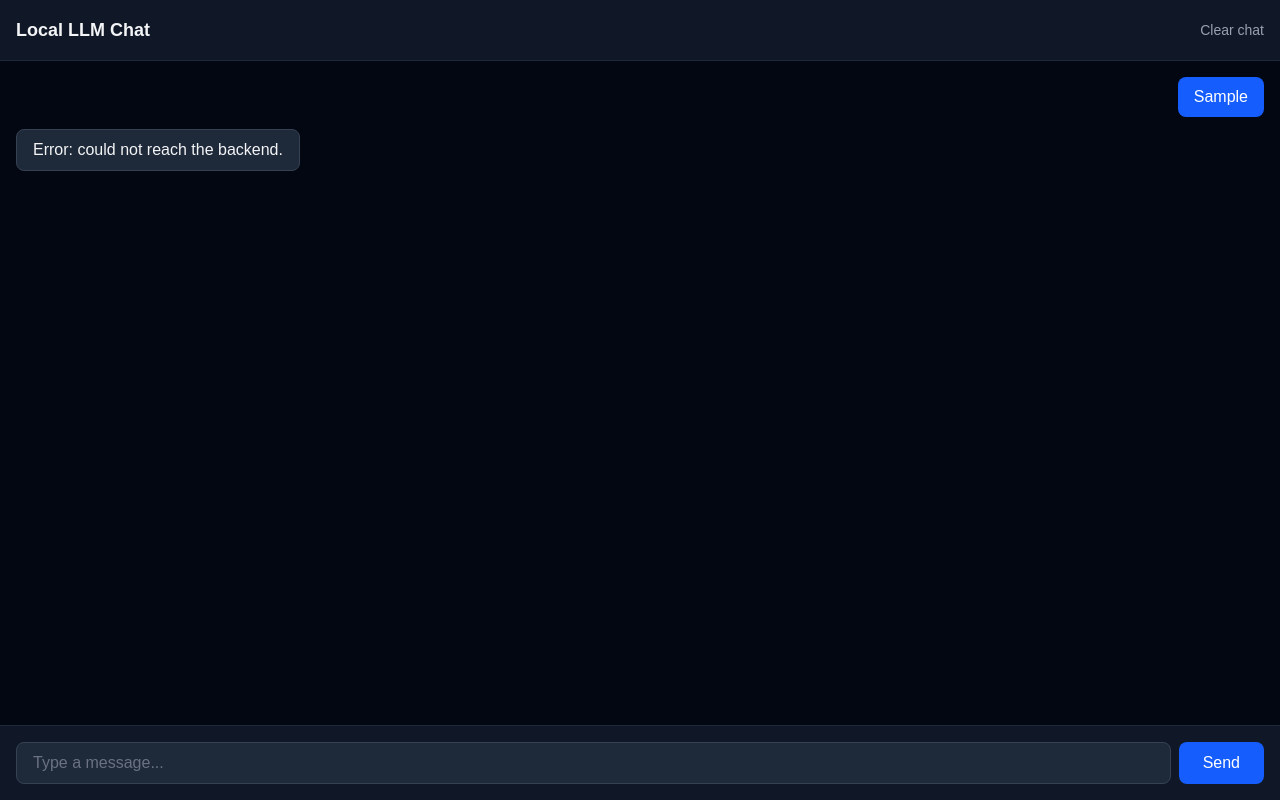
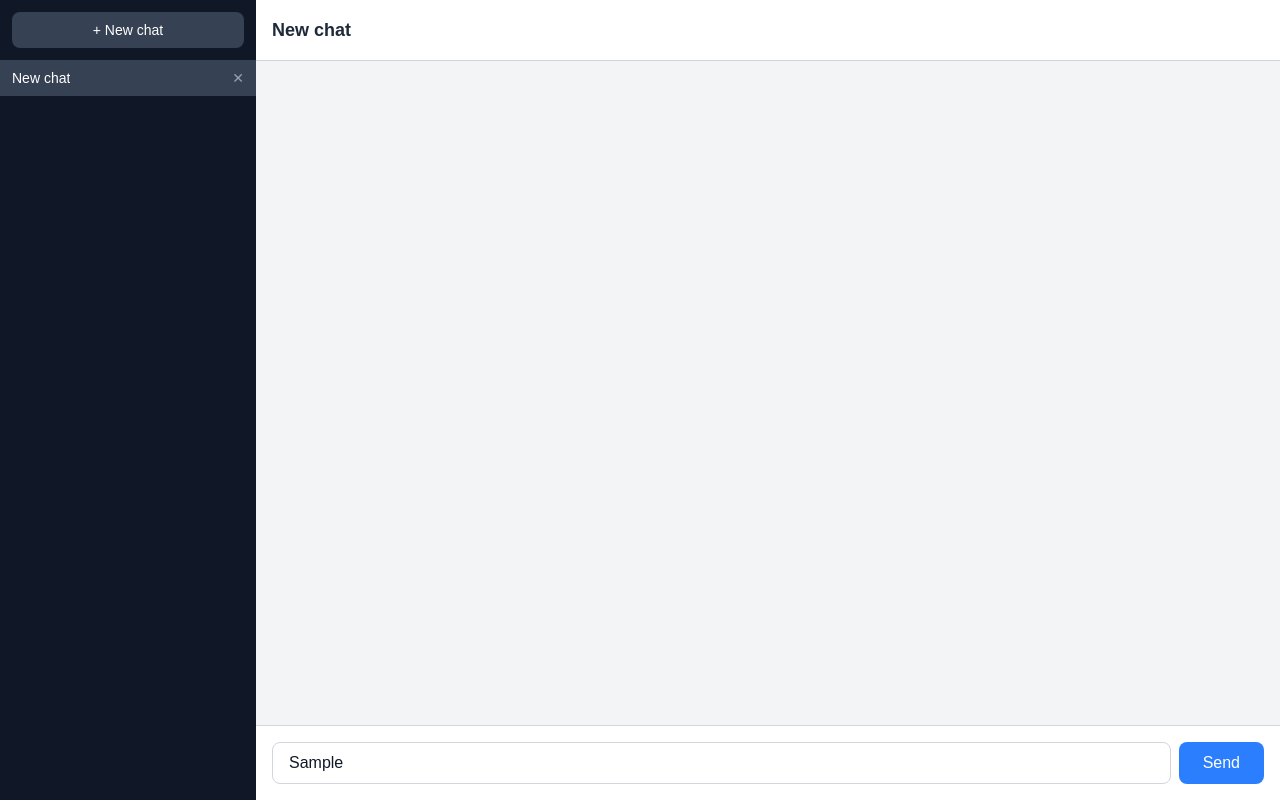
Before and after one commit to mah1dkund1/local-llm-rag, a Next.js app in the folder frontend/: page / in a window 1280 px wide. Both pictures are taken after typing "Sample" into the empty fields and a click on the button "Send". Built offline with nearby package versions, Linux system fonts and the light colour scheme; no server answers.

Commit message:
Added a sidebar for selecting between new or past chats, browser level localstorage

```diff
--- a/frontend/app/page.tsx
+++ b/frontend/app/page.tsx
@@ -9,14 +9,25 @@ type Message =
   content: string;
 }
 
-const STORAGE_KEY = "chat-history";
+type Chat = {
+  id: string;
+  title: string ;
+  messages: Message[];
+
+
+};
+
+const STORAGE_KEY = "chat-lists";
 
 
 export default function Home(){
 
   //states for prompt , input , and loading status
 
-  const [messages, setMessages] = useState<Message[]>([]);
+  const [chats, setChats] = useState<Chat[]>([]);
+
+  const [activeChatId, setActiveChatId] = useState<string | null>(null);
+
 
   const[input, setInput] = useState("");
 
@@ -27,30 +38,80 @@ export default function Home(){
 useEffect(() => {
   const saved = localStorage.getItem(STORAGE_KEY);
   if (saved) {
-    setMessages(JSON.parse(saved));
+    const parsed: Chat[] = JSON.parse(saved);
+    setChats(parsed);
+    if(parsed.length > 0) {
+      setActiveChatId(parsed[0].id);
+    }
 
   }
 }, []);
 
 useEffect(() => {
-  localStorage.setItem(STORAGE_KEY, JSON.stringify(messages));
-  }, [messages]);
+  if (chats.length> 0){
+    localStorage.setItem(STORAGE_KEY, JSON.stringify(chats));
+  }
+
+}, [chats]) ;
+
+const activeChat = chats.find((c) => c.id === activeChatId);
+
+const createNewChat = () => {
+  const newChat: Chat = {
+    id: crypto.randomUUID(),
+    title: "New chat",
+    messages: [],
+  };
+  setChats((prev) => [newChat, ...prev]);
+  setActiveChatId(newChat.id);
+};
+
+const deleteChat = (id: string) => {
+  setChats((prev) => prev.filter((c) => c.id !== id));
+  if (activeChatId === id)
+  {
+    setActiveChatId(null);
+  }
+};
+
+const updateActiveChatMessages = (updater: (prev: Message[]) => Message[]) => {
+    setChats((prev) =>
+      prev.map((c) => {
+        if (c.id !== activeChatId) return c;
+
+        const newMessages = updater(c.messages);
+        const newTitle =
+          c.messages.length === 0 && newMessages.length > 0
+            ? newMessages[0].content.slice(0, 30)
+            : c.title;
+
+        return { ...c, messages: newMessages, title: newTitle };
+      })
+    );
+  };
 
   const sendMessage = async () => {
-    if ( input.trim() === "") return;
+    if (input.trim() === "") return ;
 
-    const userMessage: Message = { role: "user", content: input  } ;
-    setMessages((prev) => [...prev, userMessage]);
+    if(!activeChatId) {
+      createNewChat();
+      return ;
+    }
+
+   const userMessage: Message = {role: "user", content: input };
+
+   updateActiveChatMessages((prev) => [...prev, userMessage]);
+
    setInput("");
+
    setLoading(true);
 
    try {
 
     const response = await fetch("http://localhost:8000/chat", {
       method: "POST",
-        headers: { "Content-Type": "application/json"},
-        body: JSON.stringify({message: userMessage.content }),
-
+      headers: {"Content-Type": "application/json" },
+      body: JSON.stringify({ message: userMessage.content}),
     });
 
     const data = await response.json();
@@ -58,26 +119,24 @@ useEffect(() => {
     const assistantMessage: Message = {
       role: "assistant",
       content: data.reply,
-
     };
 
-      setMessages((prev) => [...prev, assistantMessage]);
-    } catch (error) {
-      console.error("Failed to get response", error);
+    updateActiveChatMessages((prev) => [...prev, assistantMessage]);
+   }
+     catch (error) {
+      console.error ("Failed to get response: ", error);
       const errorMessage: Message = {
         role: "assistant",
         content: "Error: could not reach the backend.",
 
       };
 
-      setMessages((prev) => [...prev, errorMessage]);
-
-    }  finally {
+      updateActiveChatMessages((prev) => [...prev, errorMessage]);
+     } finally {
       setLoading(false);
-
      }
 
-  } ;
+  };
 
   const handleKeyDown = (e: React.KeyboardEvent<HTMLInputElement>) => {
     if (e.key === "Enter") {
@@ -85,25 +144,52 @@ const handleKeyDown = (e: React.KeyboardEvent<HTMLInputElement>) => {
     }
   };
 
-const clearChat = () => {
-  setMessages([]);
-  localStorage.removeItems(STORAGE_KEY);
-}
+  return (
+    <div className="flex h-screen bg-gray-100">
+      {/* Sidebar */}
+      <div className="w-64 bg-gray-900 text-white flex flex-col">
+        <button
+          onClick={createNewChat}
+          className="m-3 p-2 rounded-lg bg-gray-700 hover:bg-gray-600 text-sm"
+        >
+          + New chat
+        </button>
+        <div className="flex-1 overflow-y-auto">
+          {chats.map((chat) => (
+            <div
+              key={chat.id}
+              onClick={() => setActiveChatId(chat.id)}
+              className={`flex justify-between items-center px-3 py-2 cursor-pointer text-sm ${
+                chat.id === activeChatId
+                  ? "bg-gray-700"
+                  : "hover:bg-gray-800"
+              }`}
+            >
+              <span className="truncate">{chat.title}</span>
+              <button
+                onClick={(e) => {
+                  e.stopPropagation();
+                  deleteChat(chat.id);
+                }}
+                className="text-gray-400 hover:text-red-400 ml-2"
+              >
+                ✕
+              </button>
+            </div>
+          ))}
+        </div>
+      </div>
 
-  return (
-    <div className="flex flex-col h-screen bg-gray-950">
-      <div className="flex justify-between items-center p-4 bg-gray-900 border-b border-gray-800">
-        <h1 className="text-lg font-semibold text-gray-100">Local LLM Chat</h1>
-        <button
-          onClick={clearChat}
-          className="text-sm text-gray-400 hover:text-red-400"
-        >
-          Clear chat
-        </button>
+      {/* Main chat panel */}
+      <div className="flex-1 flex flex-col">
+        <div className="p-4 bg-white border-b border-gray-300">
+          <h1 className="text-lg font-semibold text-gray-800">
+            {activeChat ? activeChat.title : "Local LLM Chat"}
+          </h1>
         </div>
 
         <div className="flex-1 overflow-y-auto p-4 space-y-3">
-        {messages.map((msg, index) => (
+          {activeChat?.messages.map((msg, index) => (
             <div
               key={index}
               className={`flex ${
@@ -113,8 +199,8 @@ const clearChat = () => {
               <div
                 className={`max-w-[70%] px-4 py-2 rounded-lg ${
                   msg.role === "user"
-                  ? "bg-blue-600 text-white"
-                  : "bg-gray-800 text-gray-100 border border-gray-700"
+                    ? "bg-blue-500 text-white"
+                    : "bg-white text-gray-800 border border-gray-300"
                 }`}
               >
                 {msg.content}
@@ -123,30 +209,31 @@ const clearChat = () => {
           ))}
           {loading && (
             <div className="flex justify-start">
-            <div className="max-w-[70%] px-4 py-2 rounded-lg bg-gray-800 text-gray-400 border border-gray-700">
+              <div className="max-w-[70%] px-4 py-2 rounded-lg bg-white text-gray-500 border border-gray-300">
                 Thinking...
               </div>
             </div>
           )}
         </div>
 
-      <div className="p-4 bg-gray-900 border-t border-gray-800 flex gap-2">
+        <div className="p-4 bg-white border-t border-gray-300 flex gap-2">
           <input
             type="text"
             value={input}
             onChange={(e) => setInput(e.target.value)}
             onKeyDown={handleKeyDown}
             placeholder="Type a message..."
-          className="flex-1 border border-gray-700 rounded-lg px-4 py-2 bg-gray-800 text-gray-100 placeholder:text-gray-500 focus:outline-none focus:ring-2 focus:ring-blue-500"
+            className="flex-1 border border-gray-300 rounded-lg px-4 py-2 text-gray-900 placeholder:text-gray-400 focus:outline-none focus:ring-2 focus:ring-blue-500"
           />
           <button
             onClick={sendMessage}
             disabled={loading}
-          className="bg-blue-600 text-white px-6 py-2 rounded-lg hover:bg-blue-700 disabled:opacity-50"
+            className="bg-blue-500 text-white px-6 py-2 rounded-lg hover:bg-blue-600 disabled:opacity-50"
           >
             Send
           </button>
         </div>
       </div>
+    </div>
   );
 }
```
Lines whose indentation alone changed are shown as unchanged.
